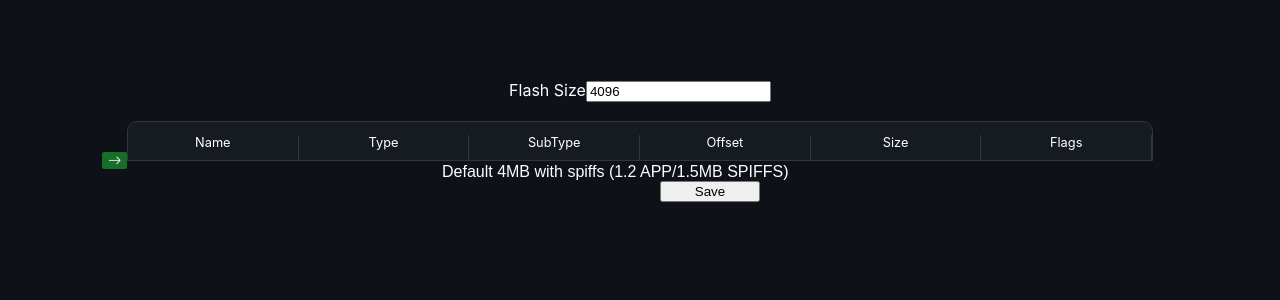
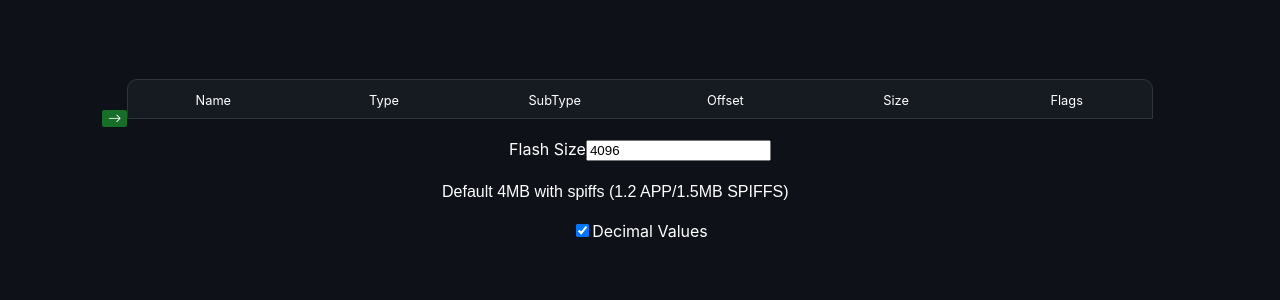
Before and after one commit to platevoltage/esp32-partition-calculator, a React (Create React App) app: page / in a window 1280 px wide. Shown: the top 300 px of the page. Built offline with nearby package versions, Linux system fonts and the light colour scheme.

Commit message:
added hex/decemal checkbox

```diff
--- a/src/App.tsx
+++ b/src/App.tsx
@@ -20,15 +20,23 @@ async function getCSV() {
 function App() {
   const [flashSize, setFlashSize] = useState<number>(4096);
   const [table, setTable] = useState<Partition[]>([]);
+  const [displayHex, setDisplayHex] = useState<boolean>(true);
 
 
   return (
     <div className="App">
       <div style={{ display: 'flex', flexDirection: 'column'}}>
+        <Table table={table} setTable={setTable} flashSize={flashSize*1024} />
+        <br></br>
         <FlashSize flashSize={flashSize} setFlashSize={setFlashSize} />
         <br></br>
-        <Table table={table} setTable={setTable} flashSize={flashSize*1024} />
         <FileSelect setTable={setTable} />
+        <br></br>
+
+        <label htmlFor="hex">
+          <input type="checkbox" name="hex" checked={displayHex} onChange={() => setDisplayHex(!displayHex)} />
+          Decimal Values
+        </label>
       </div>
     </div>
   );
--- a/src/components/Table.css
+++ b/src/components/Table.css
@@ -77,7 +77,7 @@ select {
     position: relative;
     height: 100%;
     width: 100%;
-    border-right: 1px solid #30363d;
+    /* border-right: 1px solid #30363d; */
     display: flex;
     flex-direction: row;
     justify-content: center;
--- a/src/components/Table.tsx
+++ b/src/components/Table.tsx
@@ -44,7 +44,7 @@ export default function Table({table, setTable, flashSize}: Props) {
                 <AddRow table={table} setTable={setTable} i={table.length} setGreen={setGreen}/>
             </div>
 
-            <button className="save" onClick={() => {
+            {/* <button className="save" onClick={() => {
                 const _table = [];
                 for (let row of table) {
                     _table.push({
@@ -57,7 +57,7 @@ export default function Table({table, setTable, flashSize}: Props) {
                     })
                 }
 
-            }}>Save</button>
+            }}>Save</button> */}
 
 
 
```
